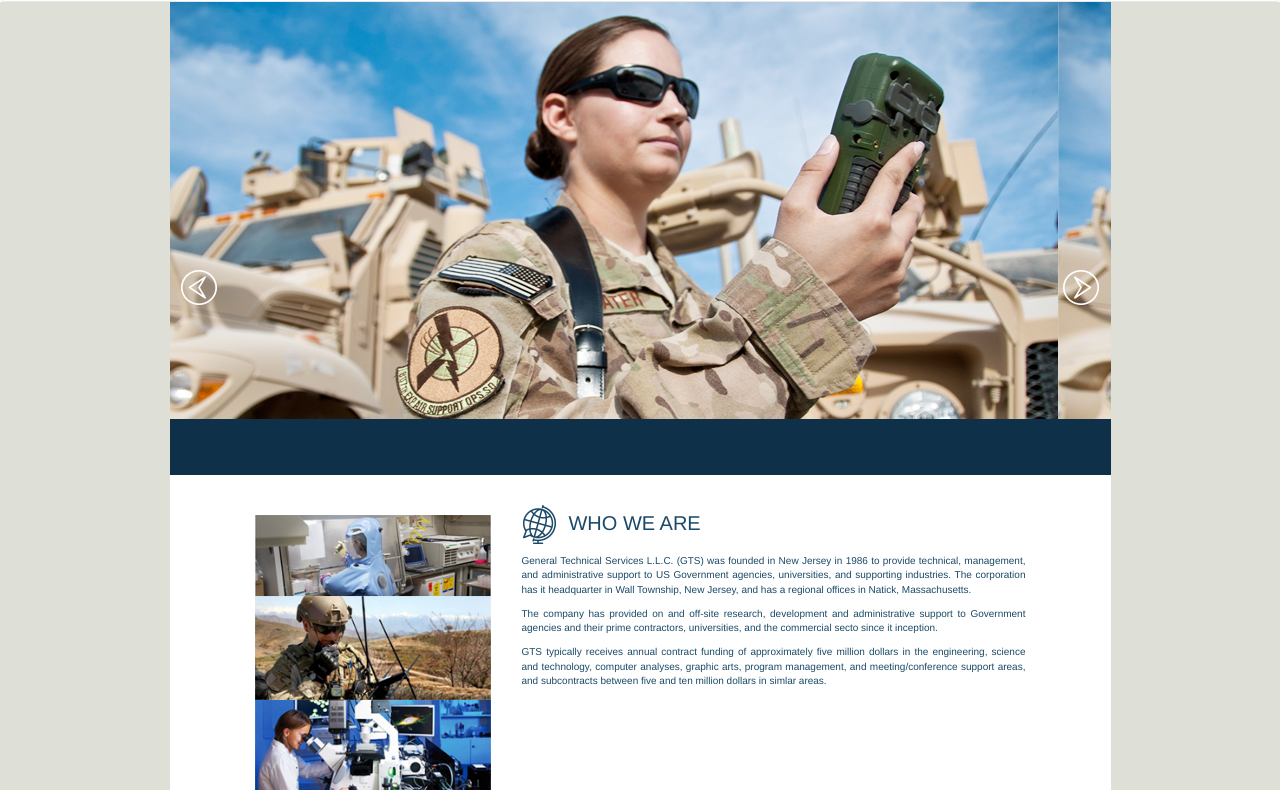
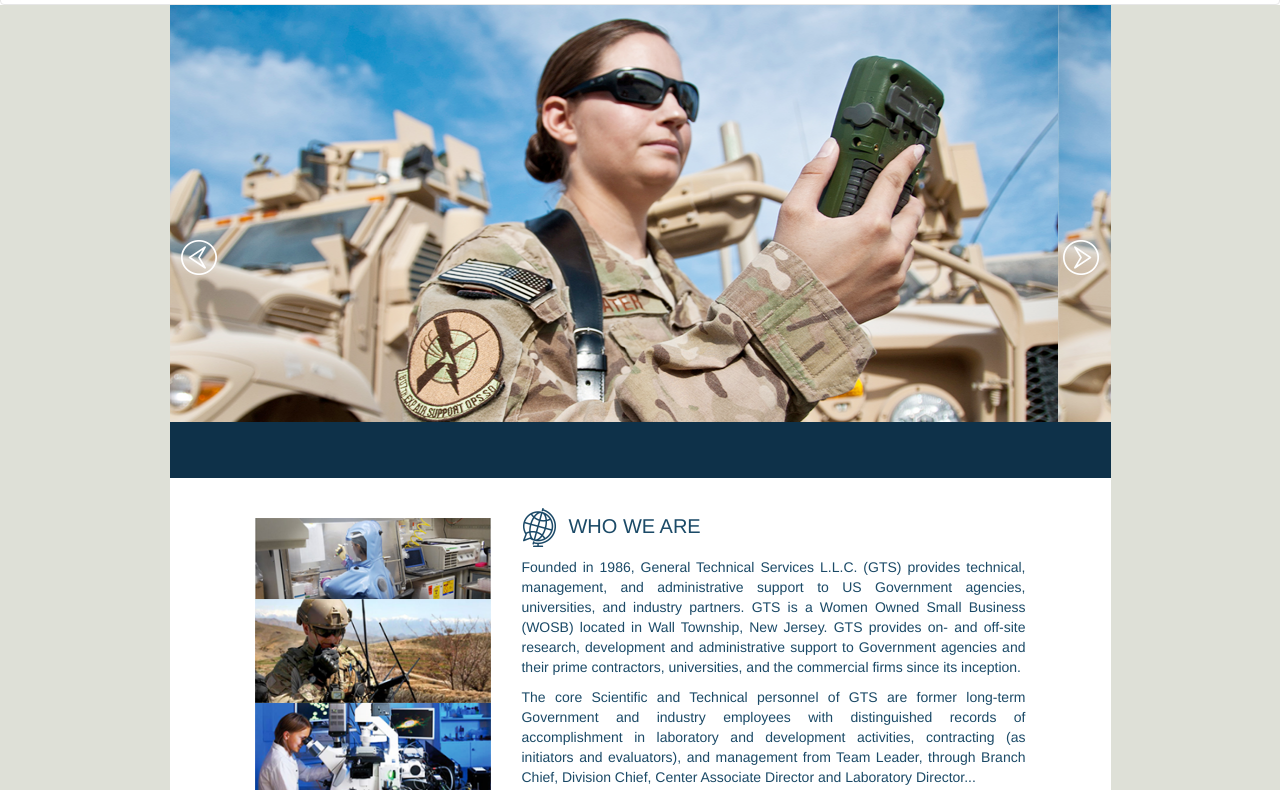
Before and after one commit to kenyaguzmanp/GtsDemo, a website: page public_html/index.html in a window 1280 px wide. Shown: the part 153-943 px from the top of the page. Drawn offline with nearby package versions, Linux system fonts and the light colour scheme; a web font is replaced by a local one.

Commit message:
comment the what we do section

```diff
--- a/public_html/index.html
+++ b/public_html/index.html
@@ -8,6 +8,7 @@
         <link rel="stylesheet" href="https://maxcdn.bootstrapcdn.com/bootstrap/3.3.7/css/bootstrap.min.css">
         <link rel="stylesheet" href="font-awesome.min.css">
         <link href="https://fonts.googleapis.com/css?family=Allerta|Droid+Sans" rel="stylesheet">
+        <link rel="stylesheet" href="https://cdnjs.cloudflare.com/ajax/libs/animate.css/3.5.2/animate.min.css">
         <!-- Style Sheet -->
         <link rel="stylesheet" href="style.css">
 
@@ -23,30 +24,29 @@
 
                 <div class="navig">
                     <!-- Brand and toggle get grouped for better mobile display -->
-<!--                    <div class="navbar-header">
+                   <div class="navbar-header">
+
                         <button type="button" class="navbar-toggle collapsed" data-toggle="collapse" data-target="#bs-example-navbar-collapse-1" aria-expanded="false">
                             <span class="sr-only">Toggle navigation</span>
                             <span class="icon-bar"></span>
                             <span class="icon-bar"></span>
                             <span class="icon-bar"></span>
                         </button>
-                        <span class="main-logo"><img src="logo.png" alt="logo-1"></span>
+                       <span class="main-logo"><img id="logoNavBar" src="logo.png" alt="logo-1"></span>
 
                         <div class="soc-resp">
                             <ul class="nav nav-tabs right hidden-sm hidden-md hidden-lg">
                                 <li class="social-net" role="presentation"><a href="#"><i class="fa fa-facebook-square"></i></a></li>
                                 <li class="social-net" role="presentation"><a href="#"><i class="fa fa-linkedin"></i></a></li>
-                                <li class="social-net" role="presentation"><a href="#"><i class="fa fa-twitter"></i></a></li>
                             </ul>
                         </div>
 
-                    </div> -->
+                    </div>
 
                     <!-- Collect the nav links, forms, and other content for toggling -->
                     <div class="collapse navbar-collapse" id="bs-example-navbar-collapse-1">
-                        <!--<span class="main-logo"><img src="logo.png" alt="logo-1"></span>-->
+
                         <ul class="nav navbar-nav">
-                            <li><img src="logo.png" id="logoNavBar" alt="logo-1"></li>
                             <li role="presentation" class="dropdown">
                                 <a class="dropdown-toggle" data-toggle="dropdown" href="#" role="button" aria-haspopup="true" aria-expanded="false">
                                     Who we are <span class="caret"></span>
@@ -70,19 +70,14 @@
                                 </ul>
                             </li>
                             <li role="presentation"><a href="#">Contact Us</a></li>
-                            <li role="presentation"><a href="#">News</a></li>
-
-                            <li class="social-net" role="presentation"><a href="#"><i class="fa fa-facebook-square"></i></a></li>
-                            <li class="social-net" role="presentation"><a href="#"><i class="fa fa-linkedin"></i></a></li>
-                            <!--<li class="social-net" role="presentation"><a href="#"><i class="fa fa-twitter"></i></a></li>-->
-
+                        </ul>
+                        <ul class="nav navbar-nav right">
+                                <li><a href="#">News</a></li>
+                                <li class="social-net" role="presentation"><a href="#"><i class="fa fa-facebook-square"></i></a></li>
+                                <li class="social-net" role="presentation"><a href="#"><i class="fa fa-linkedin"></i></a></li>
                         </ul>
 
                     </div><!-- /.navbar-collapse -->
-
-                    <!-- social icons right -->
-
-
 
                 </div>
             </div><!-- /.container-fluid -->
@@ -163,26 +158,38 @@
                             <div class="wh-re">
                                 <div class="wh-re-right col-xs-12 col-md-8">
                                     <h2> <span><img class="img-log" src="who-we-are-icon.png" alt="who-we-are-icon"></span>Who we are</h2>
-                                    <p> General Technical Services L.L.C. (GTS) was founded in
-                                        New Jersey in 1986 to provide technical, management,
-                                        and administrative support to US Government agencies,
-                                        universities, and supporting industries. The corporation
-                                        has it headquarter in Wall Township, New Jersey, and has
-                                        a regional offices in Natick, Massachusetts.
+                                    <p> Founded in 1986, General Technical Services L.L.C.
+                                        (GTS) provides technical, management, and administrative
+                                        support to US Government agencies, universities,
+                                        and industry partners. GTS is a Women Owned Small Business
+                                        (WOSB) located in Wall Township, New Jersey. GTS provides
+                                        on- and off-site research, development and administrative support
+                                        to Government agencies and their prime contractors, universities,
+                                        and the commercial firms since its inception.
 
                                     </p>
-                                    <p> The company has provided on and off-site research,
-                                        development and administrative support to Government
-                                        agencies and their prime contractors, universities,
-                                        and the commercial secto since it inception.
+                                    <p> The core Scientific and Technical personnel of GTS are former
+                                        long-term Government and industry employees with distinguished
+                                        records of accomplishment in laboratory and development activities,
+                                        contracting (as initiators and evaluators), and management from
+                                        Team Leader, through Branch Chief, Division Chief, Center Associate
+                                        Director and Laboratory Director...</p>
+                                    <button class="btn btn-default">Know More</button>
+                                    <!--
+                                    <p>The GTS team fully understands the
+                                        importance and complexity of federal acquisitions, R&D activities
+                                        and is well versed in program management and contract procedures.
                                     </p>
+
                                     <p>
-                                        GTS typically receives annual contract funding of
-                                        approximately five million dollars in the engineering,
-                                        science and technology, computer analyses, graphic arts,
-                                        program management, and meeting/conference support areas,
-                                        and subcontracts between five and ten million dollars in
-                                        simlar areas.</p>
+                                        GTS Scientists and Engineers have technical competence in specific
+                                        engineering and scientific disciplines such as advanced RF
+                                        technologies and sensors, advanced Electro-Optical technologies
+                                        and sensors, electronic materials and devices, and, power sources.
+                                        We also provide R&D program management and conference support.
+                                        Primary clients are the US Army Research Laboratory, the US Army
+                                        Communication Electronics RD&E Center and the US Army Armaments
+                                        RD&E Center.</p> -->
                                 </div>
                             </div>
                         </div>
@@ -191,7 +198,7 @@
 
                     <!-- //////////////////////// Section 3: What we do /////////////////////////-->
                     <!-- Section 3: What we do -->
-                    <div class="row">
+<!--                    <div class="row">
                         <div class="what-we-do container-fluid">
                             <h2> <span><img class="img-log" src="what-we-do-icon.png" alt="what-we-do-icon"></span>What we do</h2>
                             <div class="wh-do-row hidden-sm hidden-xs">
@@ -281,9 +288,9 @@
                                 </div>
                             </div>
 
-                            <!-- what we do carousel for devices -->
+                             what we do carousel for devices
                             <div id="myCarousel2" class="carousel slide hidden-lg" data-ride="carousel">
-                                <!-- Indicators -->
+                                 Indicators
                                 <ol class="carousel-indicators">
                                     <li data-target="#myCarousel" data-slide-to="0" class=""></li>
                                     <li data-target="#myCarousel" data-slide-to="1" class=""></li>
@@ -294,7 +301,7 @@
                                     <li data-target="#myCarousel" data-slide-to="6" class="active"></li>
                                 </ol>
 
-                                <!-- Wrapper for slides -->
+                                 Wrapper for slides
                                 <div class="carousel-inner whatWeDoCarouselInner" role="listbox">
                                     <div class="item">
                                         <div class="thing">
@@ -394,7 +401,7 @@
                                     </div>
                                 </div>
 
-                                <!-- Left and right controls -->
+                                 Left and right controls
                                 <a class="left-control2" href="#myCarousel2" role="button" data-slide="prev">
                                     <span>
                                         <img src="arrow-left.png" alt="slider-arrow-left">
@@ -410,11 +417,11 @@
                                 </a>
 
                             </div>
-                            <!-- end what-we-do-carousel for devices -->
+                             end what-we-do-carousel for devices
 
                         </div>
 
-                    </div>
+                    </div>-->
                     <!-- End Section 3 -->
 
 
--- a/public_html/style.css
+++ b/public_html/style.css
@@ -8,7 +8,7 @@
 }
 
 p{
-    font-size: 10px;
+    font-size: 14px;
 }
 
 /*
@@ -55,12 +55,14 @@ h2, h3{
 }
 
 .nav>li>a{
-    margin-top: 40px;
+    margin-top: 56px;
+/*    margin-top: 40px;*/
     padding: 7px 7px;
     color: #504944;
 }
 
 #logoNavBar{
+   padding-top: 20px;
    padding-right: 45px;
    width: 100%;
 }
@@ -90,6 +92,14 @@ nav .container-fluid{
     padding-right: 0px;
 }
 
+.navbar-toggle {
+    margin-top: 57px;
+    float: left;
+}
+
+.nav-tabs {
+    border-bottom: none;
+}
 
 /* END NAVIGATION */
 
@@ -119,7 +129,7 @@ nav .container-fluid{
     position: absolute;
     top: 0;
     bottom: 0;
-    padding-top: 266px;
+    padding-top: 233px;
 }
 
 .right-control img{
@@ -132,7 +142,7 @@ nav .container-fluid{
     position: absolute;
     top: 0;
     bottom: 0;
-    padding-top: 266px;
+    padding-top: 233px;
 }
 
 .left-control img{
```
